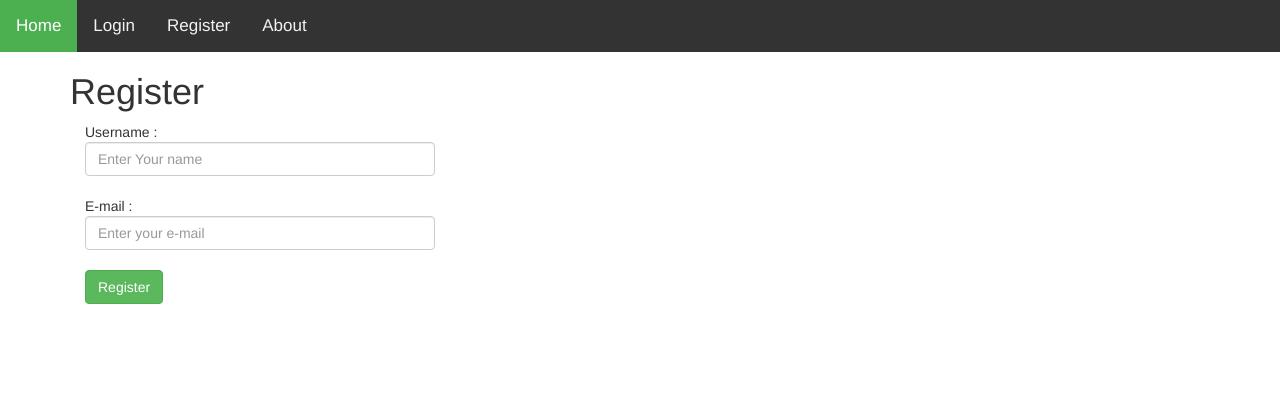
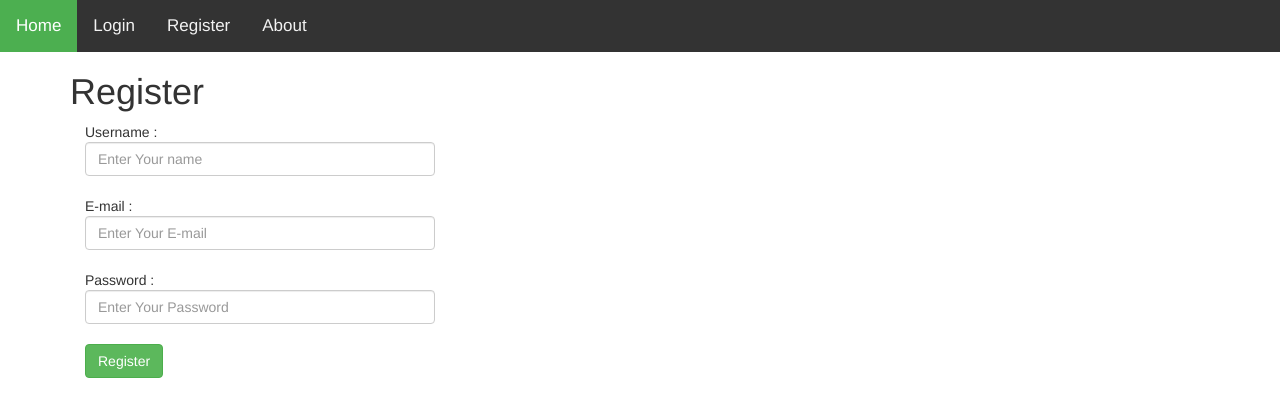
Before and after one commit to spfrank01/lostNoticeApp, a Django app: page /register_page/ in a window 1280 px wide. Shown: the top 417 px of the page. Run offline with Django 3.2, Linux system fonts and the light colour scheme; some libraries are stand-ins or nearby versions.

Commit message:
add password in register & login page

```diff
--- a/lostnotice/models.py
+++ b/lostnotice/models.py
@@ -26,4 +26,5 @@ class FindOwnerList(models.Model):
 class userData(models.Model):
 	username = models.CharField(max_length=100)
 	email = models.CharField(max_length=100)
+	password = models.CharField(max_length=100)
 	time_register = models.DateTimeField('date published')
--- a/lostnotice/templates/homepage.html
+++ b/lostnotice/templates/homepage.html
@@ -20,4 +20,4 @@
 </div>
 
 
- {% endblock %}
+{% endblock %}
--- a/lostnotice/templates/login_fail.html
+++ b/lostnotice/templates/login_fail.html
@@ -4,7 +4,7 @@
 
 {% block content %}
 
-<h1>Not user : {{username}}</h1><br>
+<h1>{{showH1}}</h1><br>
 <a href="{% url 'login_page' %}" id="login_page" class="btn btn-warning">Login Again</a>
 <b> | </b>
 <a href="{% url 'register_page' %}" id="register_page" class="btn btn-default">Register</a>
--- a/lostnotice/templates/login_page.html
+++ b/lostnotice/templates/login_page.html
@@ -9,7 +9,9 @@
 <form action="{% url 'login_check' %}" method="POST">
 	<br>
 	<div class="col-sm-4">
-	Username : <input type="text" class="form-control" name="your_name" id="id_your_name" placeholder="Enter Your name" /></br>
+	Username : <input type="text" class="form-control" name="name" id="id_name" placeholder="Enter Your name" /></br>
+
+	Password : <input type="Password" class="form-control" name="password" id="id_password" placeholder="Enter Your Password" /></br>
 
 	<input type="submit" value="Login" class="btn btn-success">
 	{% csrf_token %}
--- a/lostnotice/templates/register_page.html
+++ b/lostnotice/templates/register_page.html
@@ -8,9 +8,11 @@
 
 <form action="{% url 'register_check' %}" method="POST">
     <div class="col-sm-4">
-	Username : <input type="text" class="form-control" name="username" id="id_your_name" placeholder="Enter Your name" /></br>
+	Username : <input type="text" class="form-control" name="username" id="id_name" placeholder="Enter Your name" /></br>
 
-	E-mail : <input type="text" class="form-control" name="email" id="id_your_email" placeholder="Enter your e-mail" /></br>
+	E-mail : <input type="text" class="form-control" name="email" id="id_email" placeholder="Enter Your E-mail" /></br>
+
+	Password : <input type="Password" class="form-control" name="password" id="id_password" placeholder="Enter Your Password" /></br>
 
 	<input type="submit" value="Register" class="btn btn-success">
 	{% csrf_token %}
--- a/lostnotice/views.py
+++ b/lostnotice/views.py
@@ -2,6 +2,7 @@ from django.shortcuts import render
 from django.utils import timezone
 
 from .models import LostNoticeList, FindOwnerList, userData
+
 
 def home_page(request):
 	all_lost_noitce_list = LostNoticeList.objects.order_by('time_submit')[:]
@@ -118,9 +119,9 @@ def register_complete(request):
 	try:
 		username = request.POST['username']
 		email = request.POST['email']
+		password = request.POST['password']
 	except:
 		username = " "
-		email = " "
 	else:
 		user_check = userData.objects.filter(username=username)
 		if user_check:
@@ -129,6 +130,7 @@ def register_complete(request):
 			saveNewUser = userData(
 				username=username,
 				email=email,
+				password = password,
 				time_register=timezone.now()
 			)
 			saveNewUser.save()
@@ -142,23 +144,30 @@ def register_complete(request):
 def login_page(request):
 	return render(request, 'login_page.html')
 
-from django.contrib.auth import authenticate, login
+#from django.contrib.auth import authenticate, login
 
 def login_check(request):
 	try:
-		username = request.POST['your_name']
+		username = request.POST['name']
+		password = request.POST['password']
 	except:
 		username = ""
 	else:
+		showH1 = ""
 		user_check = userData.objects.filter(username=username)
 		if user_check:
-			user_data = userData.objects.get(username=username)
-			return profile(request, user_data.id)
+			if password == user_check[0].password:
+				print("Hello ")
+				print(user_check[0].password)
+				user_data = userData.objects.get(username=username)
+				return profile(request, user_data.id)
+			else:
+				showH1 = "User : "+user_check[0].username+",  Password fail"
 		else:
-			user_data = 'not_user'
-
+			showH1 = "Not User : "+username
+		user_data = 'not_user'
 		context = {	'user_data'  : user_data,
-					'username' : username,
+					'showH1' : showH1,
 					'user_check' : user_check}
 		return render(request, 'login_fail.html', context)
 
```
Also changed, not shown: db.sqlite3, lostnotice/migrations/0002_userdata_password.py (added).
